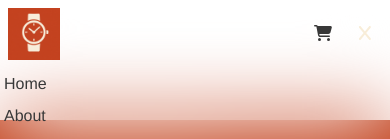
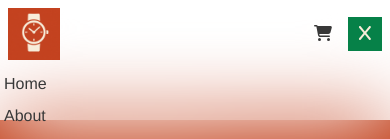
Before and after one commit to jinuine505/tailwind-practice, a React (Vite) app in the folder tailwind-practice/: page / in a window 390 px wide. Both pictures are taken after a click on the button 365 px from the left and 34 px from the top of the page. Shown: the top 139 px of the page. Built offline with nearby package versions, Linux system fonts and the light colour scheme.

Commit message:
Fix button hover in navigation bar

```diff
--- a/tailwind-practice/src/components/NavBar.jsx
+++ b/tailwind-practice/src/components/NavBar.jsx
@@ -41,7 +41,7 @@ const NavBar = () => {
                     </div>
 
                     {/* Mobile menu bars */}
-                    <button className={`relative nav-link-bg sm:hidden cursor-pointer ${isMenuOpen ? "text-cream before:w-full" : "hover:text-cream hover:before:w-full"} p-[5px] px-2.5`} onClick={() => { setIsMenuOpen(!isMenuOpen) }}>
+                    <button className={`relative nav-link-bg-green sm:hidden cursor-pointer ${isMenuOpen ? "text-cream before:w-full" : "hover:text-cream"} p-[5px] px-2.5`} onClick={() => { setIsMenuOpen(!isMenuOpen) }}>
                         {isMenuOpen ? <FontAwesomeIcon className="px-[0.9px]" icon={faX} /> : <FontAwesomeIcon icon={faBars} />}
                     </button>
                 </div>
@@ -50,7 +50,7 @@ const NavBar = () => {
             {/* Mobile navigation links */}
             {isMenuOpen && <div className="sm:hidden items-center gap-5">
                 {navLinks.map((link, index) => (
-                    <a className={`relative block nav-link-bg duration-200 p-1 ${location.hash === link.href ? "text-cream before:w-full" : "hover:text-cream hover:before:w-full"}`} href={link.href} key={index}>
+                    <a className={`relative block nav-link-bg-green duration-200 p-1 ${location.hash === link.href ? "text-cream before:w-full" : "hover:text-cream"}`} href={link.href} key={index}>
                         {link.label}
                     </a>
                 ))}
```
Also changed, not shown: tailwind-practice/src/components/Features.jsx (added).
